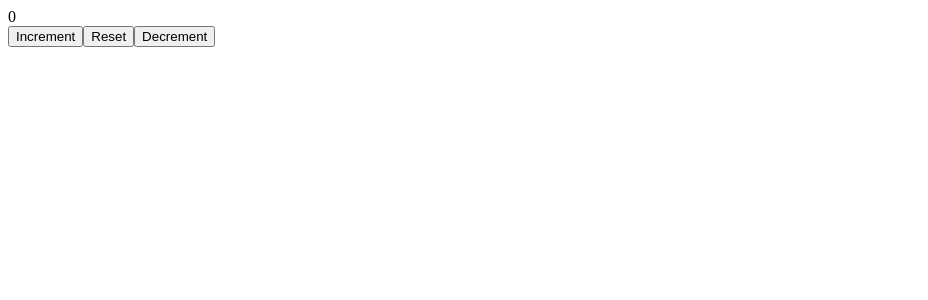
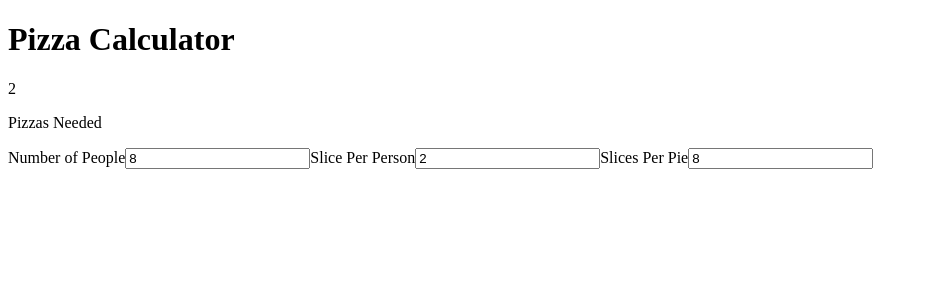
Before and after one commit to Lam-Big-Water/FM-ReactTS, a React (Vite) app: page / in a window 1280 px wide. Shown: the top 300 px of the page, without its empty margins (0-928 px from the left). Built offline with nearby package versions, Linux system fonts and the light colour scheme.

Commit message:
challenge-05 not finished yet

```diff
--- a/src/App.tsx
+++ b/src/App.tsx
@@ -1,57 +1,137 @@
-import { useReducer } from "react";
+import { useReducer, Dispatch } from "react";
 
-interface State {
-  count: number;
-  error: string | null;
-}
+type PizzaData = {
+  numberOfPeople: number;
+  slicesPerPerson: number;
+  slicesPerPie: number;
+};
 
-interface Action {
-  type: 'increment' | 'decrement';
-}
+type PizzaState = PizzaData & { pizzasNeeded: number };
 
-function reducer (state: State, action: Action) {
-  const {type} = action;
+type PizzaAction = {
+  type:
+    | "UPDATE_NUMBER_OF_PEOPLE"
+    | "UPDATE_SLICES_PER_PERSON"
+    | "UPDATE_SLICES_PER_PIE";
+  payload: number;
+};
 
-  switch (type) {
-    case 'increment': {
-      const newCount = state.count + 1;
-      const hasError = newCount > 5;
+const calculatePizzasNeeded = ({
+  numberOfPeople,
+  slicesPerPerson,
+  slicesPerPie,
+}: PizzaData): number => {
+  return Math.ceil((numberOfPeople * slicesPerPerson) / slicesPerPie);
+};
 
-      return {
+const addPizzasNeededToPizzaData = (data: PizzaData): PizzaState => {
+  return { ...data, pizzasNeeded: calculatePizzasNeeded(data) };
+};
+
+const initialState: PizzaState = {
+  numberOfPeople: 8,
+  slicesPerPerson: 2,
+  slicesPerPie: 8,
+  pizzasNeeded: 2,
+};
+
+const reducer = (state: PizzaState, action: PizzaAction) => {
+  switch (action.type) {
+    case "UPDATE_NUMBER_OF_PEOPLE":
+      return addPizzasNeededToPizzaData({
         ...state,
-        count: hasError ? state.count : newCount,
-        error: hasError ? 'Maximum reached' : null,
-      }
-    }
-
-    case 'decrement': {
-      const newCount = state.count - 1;
-      const hasError = newCount < 0;
-      return {
+        numberOfPeople: action.payload,
+      });
+    case "UPDATE_SLICES_PER_PERSON":
+      return addPizzasNeededToPizzaData({
         ...state,
-        count: hasError ? state.count : newCount,
-        error: hasError ? 'Minimum reached' : null,
-      }
-    }
+        slicesPerPerson: action.payload,
+      });
+    case "UPDATE_SLICES_PER_PIE":
+      return addPizzasNeededToPizzaData({
+        ...state,
+        slicesPerPie: action.payload,
+      });
     default:
       return state;
   }
-}
+};
 
 const App = () => {
-  const [state, dispatch] = useReducer(reducer, {
-    count: 0,
-    error: null,
-  });
+  const [state, dispatch] = useReducer(reducer, initialState);
 
   return (
-    <div className="app">
-      <h3>Count: {state.count}</h3>
-      {state.error && <div>{state.error}</div>}
-      <button onClick={() => dispatch({type: 'increment'})}>increment</button>
-      <button onClick={() => dispatch({type: 'decrement'})}>decrement</button>
-    </div>
-  )
-}
+    <main>
+      <header>
+        <h1>Pizza Calculator</h1>
+      </header>
 
-export default App
+      <Calculation count={state.pizzasNeeded} />
+      <Calculator state={state} dispatch={dispatch} />
+    </main>
+  );
+};
+
+const Calculation = ({ count }: { count: any }) => {
+  return (
+    <section>
+      <p>{count}</p>
+      <p>Pizzas Needed</p>
+    </section>
+  );
+};
+
+const Calculator = ({
+  dispatch,
+  state,
+}: {
+  state: PizzaState;
+  dispatch: Dispatch<PizzaAction>;
+}) => {
+  return (
+    <form
+      onSubmit={(event) => {
+        event.preventDefault();
+      }}
+    >
+      <label htmlFor="">Number of People</label>
+      <input
+        type="number"
+        value={state.numberOfPeople}
+        onChange={(event) =>
+          dispatch({
+            type: "UPDATE_NUMBER_OF_PEOPLE",
+            payload: +event.target.value,
+          })
+        }
+      />
+
+      <label htmlFor="">Slice Per Person</label>
+      <input
+        type="number"
+        value={state.slicesPerPerson}
+        onChange={(event) =>
+          dispatch({
+            type: "UPDATE_SLICES_PER_PERSON",
+            payload: +event.target.value,
+          })
+        }
+      />
+
+      <label htmlFor="">Slices Per Pie</label>
+      <input
+        type="number"
+        value={state.slicesPerPie}
+        onChange={(event) =>
+          dispatch({
+            type: "UPDATE_SLICES_PER_PIE",
+            payload: +event.target.value,
+          })
+        }
+      />
+    </form>
+  );
+};
+
+
+export default App;
--- a/src/Challenge-02.tsx
+++ b/src/Challenge-02.tsx
@@ -6,9 +6,6 @@ const Counter = () => {
     const [inputV, setInputV] = useState(0);
 
     const addDouble = () => setCount(count * 2);
-
-    console.log(count);
-    console.log(inputV);
 
     const handleInput = (event: ChangeEvent<HTMLInputElement>) => setInputV(Number(event.target.value));
     const handleSubmit = () => {
--- a/src/Challenge-03.tsx
+++ b/src/Challenge-03.tsx
@@ -9,7 +9,6 @@ type DogFactType = {
   fact: string;
 };
 
-console.log(shuffle(data));
 
 const fetchDogFacts = (n: number) => {
   return Promise.resolve(data).then((facts) => shuffle(facts).slice(0, n));
--- a/src/main.tsx
+++ b/src/main.tsx
@@ -1,13 +1,13 @@
 import React from 'react'
 import ReactDOM from 'react-dom/client'
 import App from './App.tsx'
-// import Challenge from './Challenge.tsx';
+// import Challenge from './Challenge-01.tsx';
 // import Challenge from './Challenge-02.tsx';
 // import Challenge from './Challenge-03.tsx'
-import Challenge from './Challenge-04.tsx'
+// import Challenge from './Challenge-04.tsx'
 
 ReactDOM.createRoot(document.getElementById('root')!).render(
   <React.StrictMode>
-    <Challenge />
+    <App />
   </React.StrictMode>,
 )
```
Also changed, not shown: src/challenge-05.tsx (added, +57 -0 lines).
